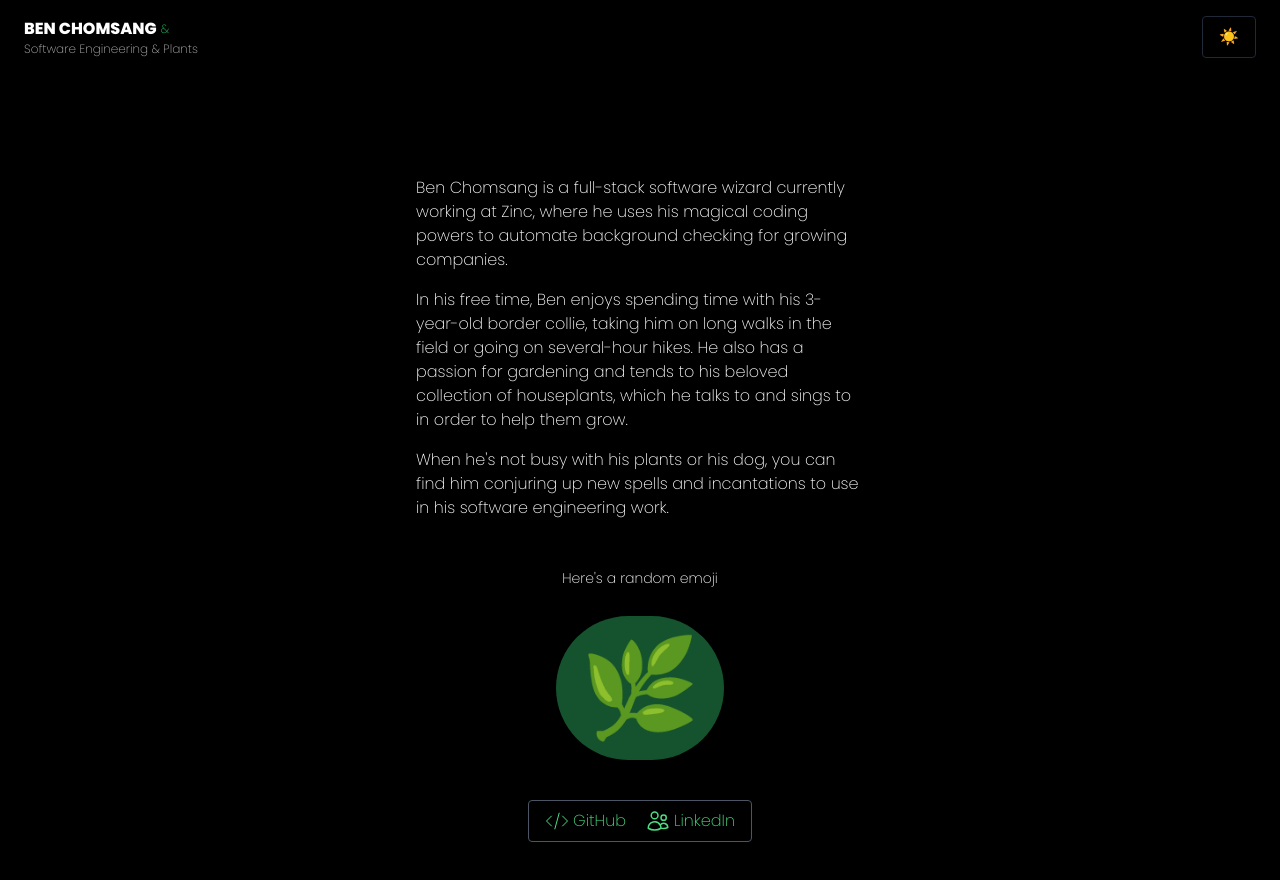
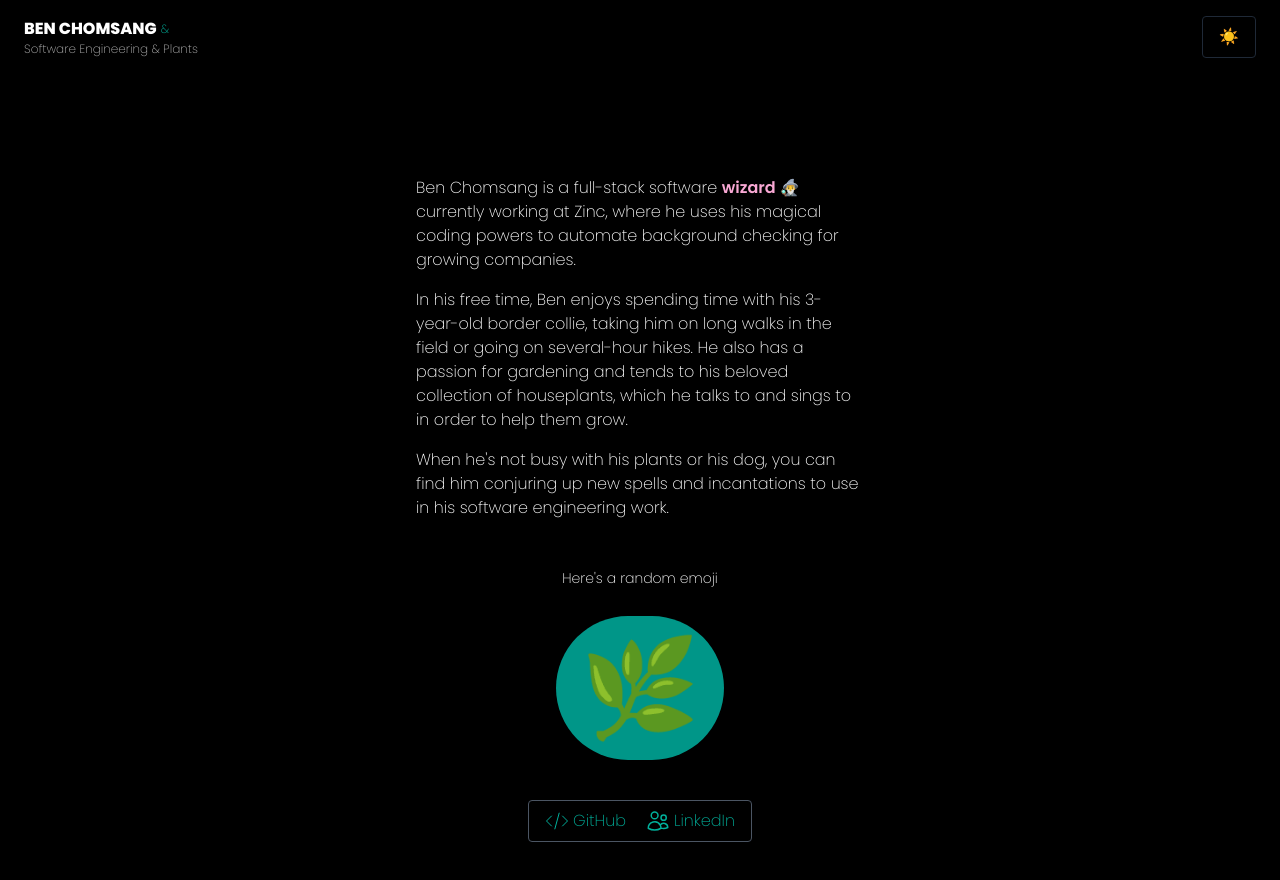
Before and after one commit to 1994benc/benchomsang, a Nuxt app: page / in a window 1280 px wide. Shown: the top 880 px of the page. Built offline with nearby package versions, Linux system fonts and the light colour scheme.

Commit message:
Add wizard style

```diff
--- a/app.vue
+++ b/app.vue
@@ -4,7 +4,7 @@
       <div>
         <div class="flex items-center gap-1">
           <div class="uppercase font-bold">Ben Chomsang</div>
-          <div class="text-xs text-green-500">&</div>
+          <div class="text-xs text-bensgreen">&</div>
         </div>
         <div class="text-xs opacity-70">Software Engineering & Plants</div>
       </div>
--- a/assets/css/main.css
+++ b/assets/css/main.css
@@ -42,9 +42,9 @@ p {
 }
 
 .text-button {
-  @apply dark:text-green-400 dark:hover:text-green-600 hover:text-green-800 text-green-500;
+  @apply dark:text-bensgreen dark:hover:text-bensdarkergreen hover:text-bensdarkergreen text-bensgreen;
 }
 
 .emoji-of-the-day {
-  @apply bg-green-900 rounded-full p-6;
+  @apply bg-bensdarkestgreen rounded-full p-6;
 }
--- a/components/BensBio.vue
+++ b/components/BensBio.vue
@@ -1,16 +1,18 @@
 <template>
   <div class="flex flex-col gap-4">
     <div>
-      Ben Chomsang is a full-stack software wizard currently working at Zinc,
-      where he uses his magical coding powers to automate background checking
-      for growing companies.
+      Ben Chomsang is a full-stack software
+      <span class="wizard">wizard</span> currently working at Zinc, where he
+      uses his magical coding powers to automate background checking for growing
+      companies.
     </div>
 
     <div>
       In his free time, Ben enjoys spending time with his 3-year-old border
-      collie, taking him on long walks in the field or going on several-hour hikes. He
-      also has a passion for gardening and tends to his beloved collection of
-      houseplants, which he talks to and sings to in order to help them grow.
+      collie, taking him on long walks in the field or going on several-hour
+      hikes. He also has a passion for gardening and tends to his beloved
+      collection of houseplants, which he talks to and sings to in order to help
+      them grow.
     </div>
 
     <div>
@@ -24,4 +26,14 @@
 export default {};
 </script>
 
-<style lang="scss" scoped></style>
+<style scoped>
+.wizard {
+  @apply text-benspink font-semibold;
+
+}
+
+.wizard::after {
+  content: "🧙‍♂️";
+  padding-left: 0.25rem;
+}
+</style>
--- a/tailwind.config.js
+++ b/tailwind.config.js
@@ -10,7 +10,14 @@ module.exports = {
     "./app.vue",
   ],
   theme: {
-    extend: {},
+    extend: {
+      colors: {
+        'benspink':'#f9a8d4',
+        'bensgreen':'#00b09b',
+        'bensdarkergreen':'#00a896',
+        'bensdarkestgreen':'#009688',
+      }
+    },
   },
   plugins: [],
 }
```
